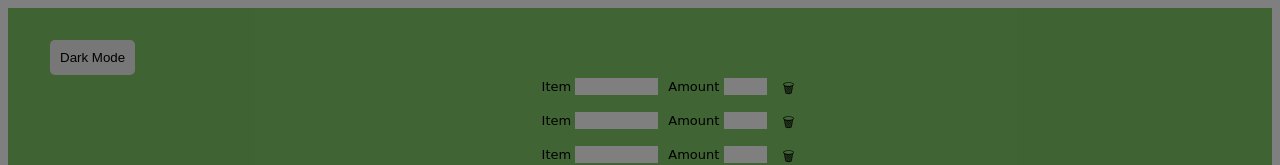
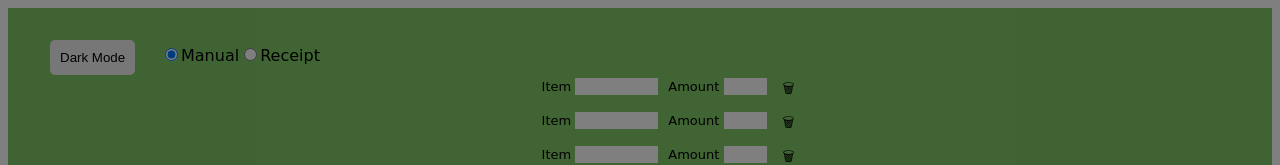
Before and after one commit to Remember-life/grocery-list, a React (Create React App) app in the folder client/: page /setting in a window 1280 px wide. Shown: the top 165 px of the page. Built offline with nearby package versions, Linux system fonts and the light colour scheme; the HTML template or start-up script is replaced by a standard one.

Commit message:
implemented radio buttons

```diff
--- a/client/src/App.jsx
+++ b/client/src/App.jsx
@@ -1,20 +1,30 @@
-import React from 'react';
+import React, {useState} from 'react';
 import { BrowserRouter as Router, Switch, Route, Link } from 'react-router-dom';
 import '../../style.css';
 import Main from './Main.jsx';
 import Results from './Results.jsx';
 import Setting from './Setting.jsx';
+import ManualOrReceipt from './ManualOrReceipt.jsx';
 
 function App () {
+
+  const [currOption, setCurrOption] = useState('manual');
 
   const handleDarkMode = () => {
     document.body.classList.toggle('dark-theme');
   }
 
+  const handleRadioOption = (input) => {
+    setCurrOption(currOption => input)
+  }
 
   return (
     <div id="main">
       <button type="button" className="light-or-dark" onClick={() => handleDarkMode()}>Dark Mode</button>
+      <ManualOrReceipt
+        current={currOption}
+        handleOption={handleRadioOption}
+      />
       <h1 style={header}>Grocery List</h1>
       <div className="carrot" style={carrot}>🥕🥬🍓</div>
         <Main />
--- /dev/null
+++ b/client/src/ManualOrReceipt.jsx
@@ -0,0 +1,47 @@
+import React, { useState, useEffect } from 'react';
+import { BrowserRouter as Router, Switch, Route, Link } from 'react-router-dom';
+import Results from './Results.jsx';
+import Setting from './Setting.jsx';
+import SendEmail from './SendEmail.jsx';
+import '../../style.css';
+import axios from 'axios';
+
+function ManualOrReceipt ({ current, handleOption }) {
+
+  const handleOptionChange = (e) => {
+
+    handleOption(e.target.value);
+  }
+
+  return (
+    <div className="radios" style={radios}>
+      <form>
+        <input
+          type="radio"
+          value="manual"
+          // name="option"
+          checked={current === 'manual'}
+          onChange={e => handleOptionChange(e)}
+        />
+        <label>Manual</label>
+        <input
+          type="radio"
+          value="receipt"
+          // name="option"
+          checked={current === 'receipt'}
+          onChange={e => handleOptionChange(e)}
+        />
+        <label>Receipt</label>
+
+      </form>
+    </div>
+  )
+}
+
+const radios = {
+  position: 'absolute',
+  top: '45px',
+  left: '160px',
+}
+
+export default ManualOrReceipt;
```
